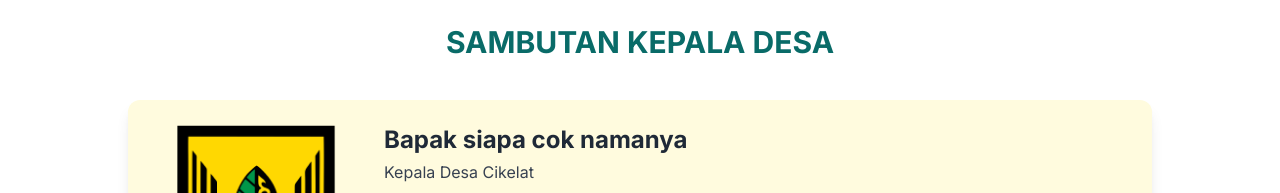
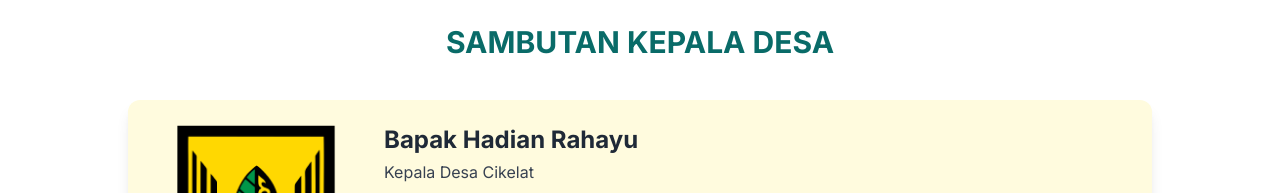
Before and after one commit to ivanank2004/desacikelat, a plain HTML site: page index.html in a window 1280 px wide. Shown: the part 1940-2133 px from the top of the page. Drawn offline with nearby package versions, Linux system fonts and the light colour scheme.

Commit message:
Update index.html

```diff
--- a/index.html
+++ b/index.html
@@ -155,7 +155,7 @@
 
       <!-- Teks Sambutan -->
       <div class="text-gray-800">
-        <h3 class="text-xl md:text-2xl font-bold mb-1">Bapak siapa cok namanya</h3>
+        <h3 class="text-xl md:text-2xl font-bold mb-1">Bapak Hadian Rahayu</h3>
         <p class="text-sm md:text-base text-gray-700 mb-3">Kepala Desa Cikelat</p>
         <p class="text-sm md:text-lg leading-relaxed">
           Assalamualaikum,<br>
```
